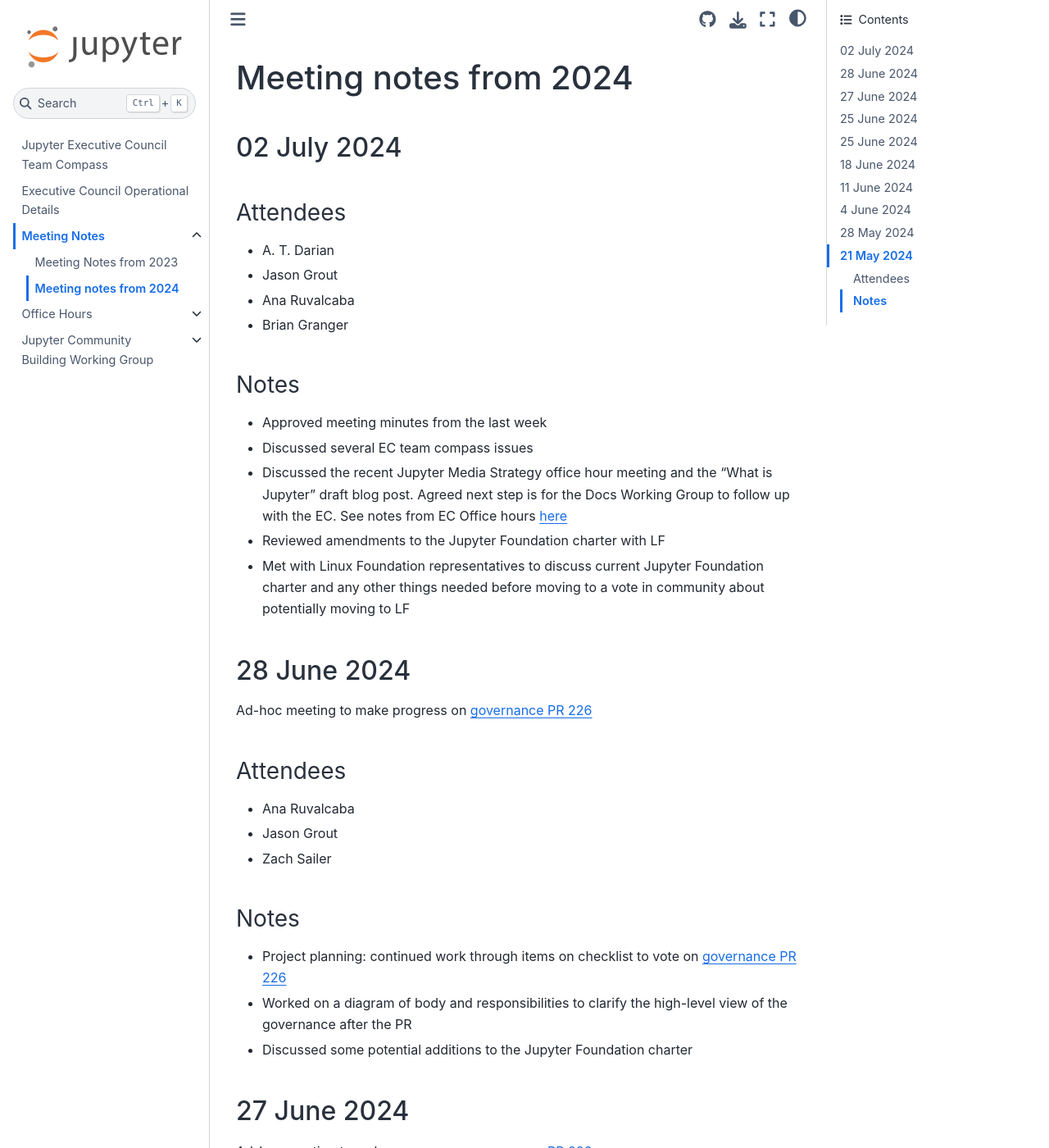
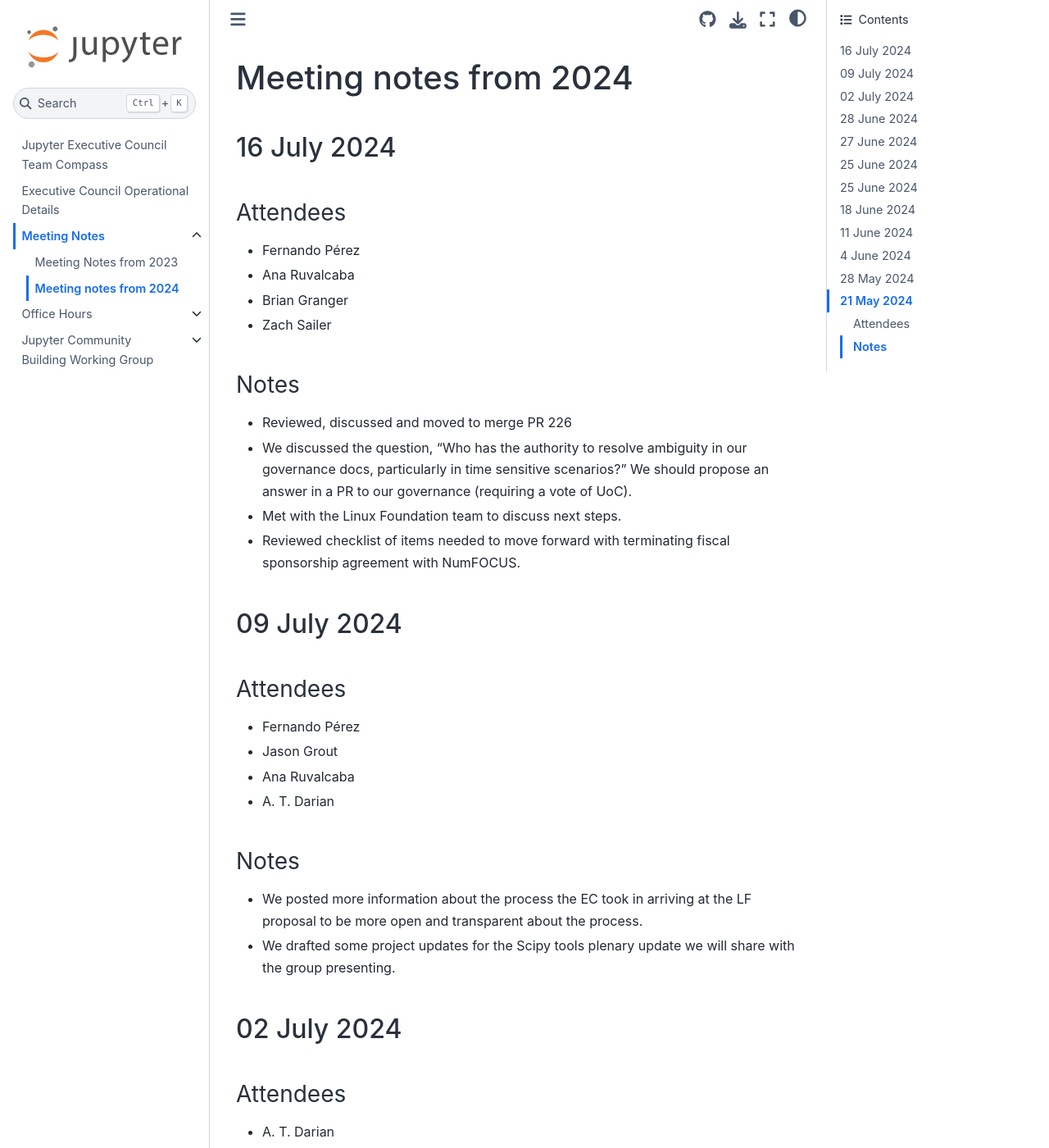
Before and after one commit to jupyter-governance/ec-team-compass, a Sphinx documentation site: the page built from docs/meeting_notes/2024.md, in a window 1280 px wide and 1400 px high. Shown: the whole window at 82% size. Built offline with Sphinx 7.4.7 and the Sphinx Book theme 1.1.4, drawn with Linux system fonts in a browser that asks for light colours.

Commit message:
July 9th and 16th notes

```diff
--- a/docs/meeting_notes/2024.md
+++ b/docs/meeting_notes/2024.md
@@ -1,4 +1,34 @@
 # Meeting notes from 2024
+
+## 16 July 2024
+
+### Attendees
+
+* Fernando Pérez
+* Ana Ruvalcaba
+* Brian Granger
+* Zach Sailer
+
+### Notes
+
+* Reviewed, discussed and moved to merge PR 226
+* We discussed the question, “Who has the authority to resolve ambiguity in our governance docs, particularly in time sensitive scenarios?” We should propose an answer in a PR to our governance (requiring a vote of UoC).
+* Met with the Linux Foundation team to discuss next steps.
+* Reviewed checklist of items needed to move forward with terminating fiscal sponsorship agreement with NumFOCUS.
+
+## 09 July 2024
+
+### Attendees
+
+* Fernando Pérez
+* Jason Grout
+* Ana Ruvalcaba
+* A. T. Darian
+
+### Notes
+
+* We posted more information about the process the EC took in arriving at the LF proposal to be more open and transparent about the process.
+* We drafted some project updates for the Scipy tools plenary update we will share with the group presenting.
 
 ## 02 July 2024
 
```
